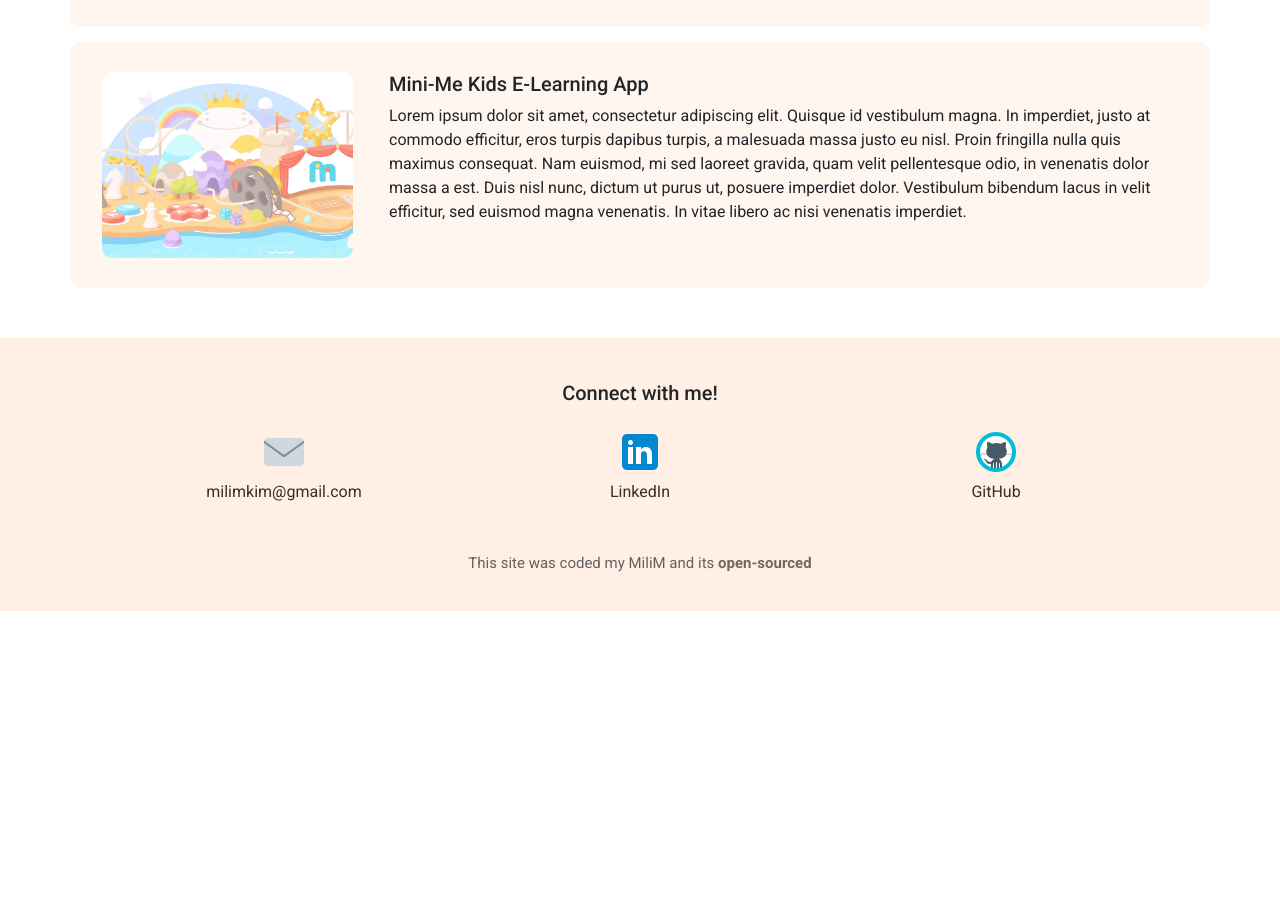
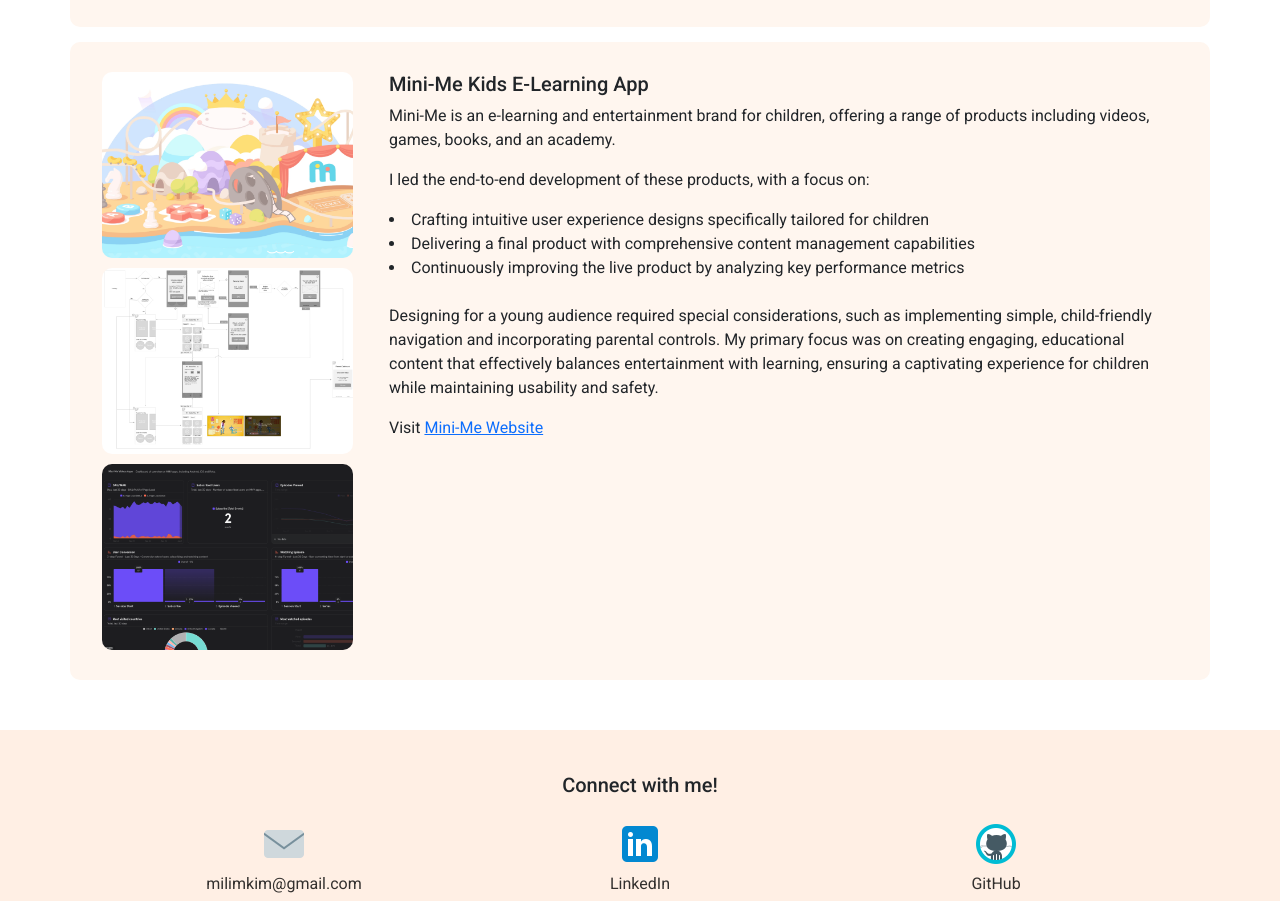
Before and after one commit to milimk/portfolio2024, a plain HTML site: page work.html in a window 1280 px wide. Shown: the part 2676-3577 px from the top of the page. Before the commit the page ends 3287 px from the top, so only its background shows below. Drawn offline with nearby package versions, Linux system fonts and the light colour scheme; a web font is replaced by a local one.

Commit message:
Adding more work images

```diff
--- a/work.html
+++ b/work.html
@@ -444,18 +444,51 @@
             class="work-item-pic"
             id="minime"
           />
+          <img
+            src="image/minime2.png"
+            alt="Mini-Me Kids E-Learning App"
+            class="work-item-pic"
+          />
+          <img
+            src="image/minime3.png"
+            alt="Mini-Me Kids E-Learning App"
+            class="work-item-pic"
+          />
         </div>
         <div class="col-md-9 work-item-text px-4">
           <h5>Mini-Me Kids E-Learning App</h5>
           <p>
-            Lorem ipsum dolor sit amet, consectetur adipiscing elit. Quisque id
-            vestibulum magna. In imperdiet, justo at commodo efficitur, eros
-            turpis dapibus turpis, a malesuada massa justo eu nisl. Proin
-            fringilla nulla quis maximus consequat. Nam euismod, mi sed laoreet
-            gravida, quam velit pellentesque odio, in venenatis dolor massa a
-            est. Duis nisl nunc, dictum ut purus ut, posuere imperdiet dolor.
-            Vestibulum bibendum lacus in velit efficitur, sed euismod magna
-            venenatis. In vitae libero ac nisi venenatis imperdiet.
+            Mini-Me is an e-learning and entertainment brand for children,
+            offering a range of products including videos, games, books, and an
+            academy.
+          </p>
+          <p>
+            I led the end-to-end development of these products, with a focus on:
+          </p>
+          <li>
+            Crafting intuitive user experience designs specifically tailored for
+            children
+          </li>
+          <li>
+            Delivering a final product with comprehensive content management
+            capabilities
+          </li>
+          <li>
+            Continuously improving the live product by analyzing key performance
+            metrics
+          </li>
+          <br />
+          <p>
+            Designing for a young audience required special considerations, such
+            as implementing simple, child-friendly navigation and incorporating
+            parental controls. My primary focus was on creating engaging,
+            educational content that effectively balances entertainment with
+            learning, ensuring a captivating experience for children while
+            maintaining usability and safety.
+          </p>
+          <p>
+            Visit
+            <a href="https://mini-me.co/en/" target="_blank">Mini-Me Website</a>
           </p>
         </div>
       </div>
```
Also changed, not shown: image/internaltool2.png (added), image/internaltool3.png (added), image/minime2.png (added), image/minime3.png (added).
